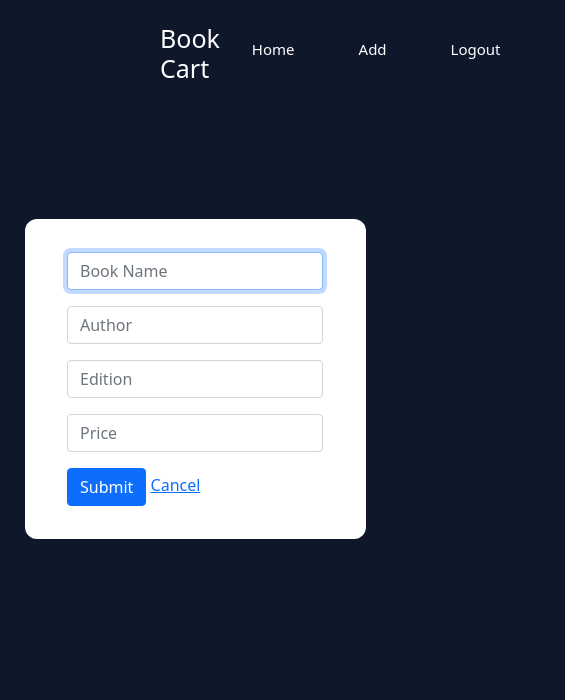
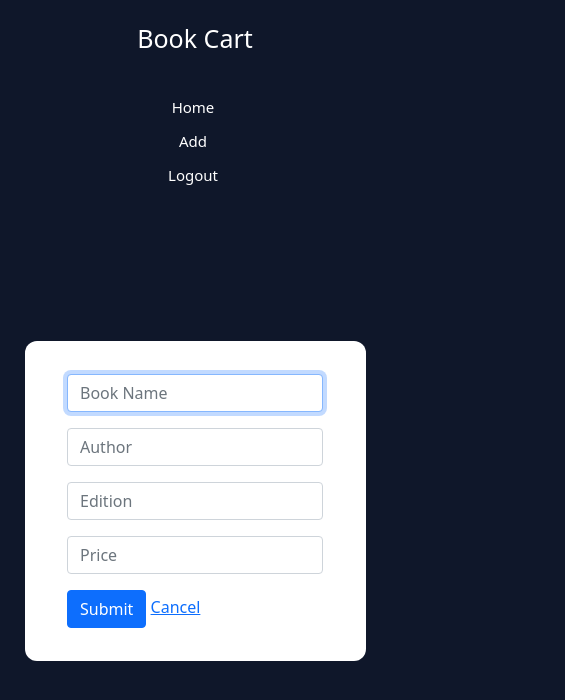
Before and after one commit to faisgit/books, a plain HTML site: page add.html in a window 390 px wide. Shown: the whole page, 565 px wide, since content can reach past the window. Drawn offline with nearby package versions, Linux system fonts and the light colour scheme; no server answers.

Commit message:
Update add.html

```diff
--- a/add.html
+++ b/add.html
@@ -106,7 +106,28 @@
         .w-64{
             width: 256px;
         }
-
+         @media only screen and  (max-width:740px) {
+            nav{
+                flex-direction: column;
+            }
+            .ml-40{
+                margin-left: 0px;
+            }
+            .mr-28{
+                margin-right: 0px ;
+                margin-left: 28px;
+            }
+            ul{
+                flex-direction: column;
+                margin-top: 34px;
+            }
+            li{
+                margin-bottom: 10px;
+            }
+            .table{
+                margin: 5.5rem auto;
+            }
+       }
     </style>
 </head>
 <body class="bg-grey-2 text-white ">
```
